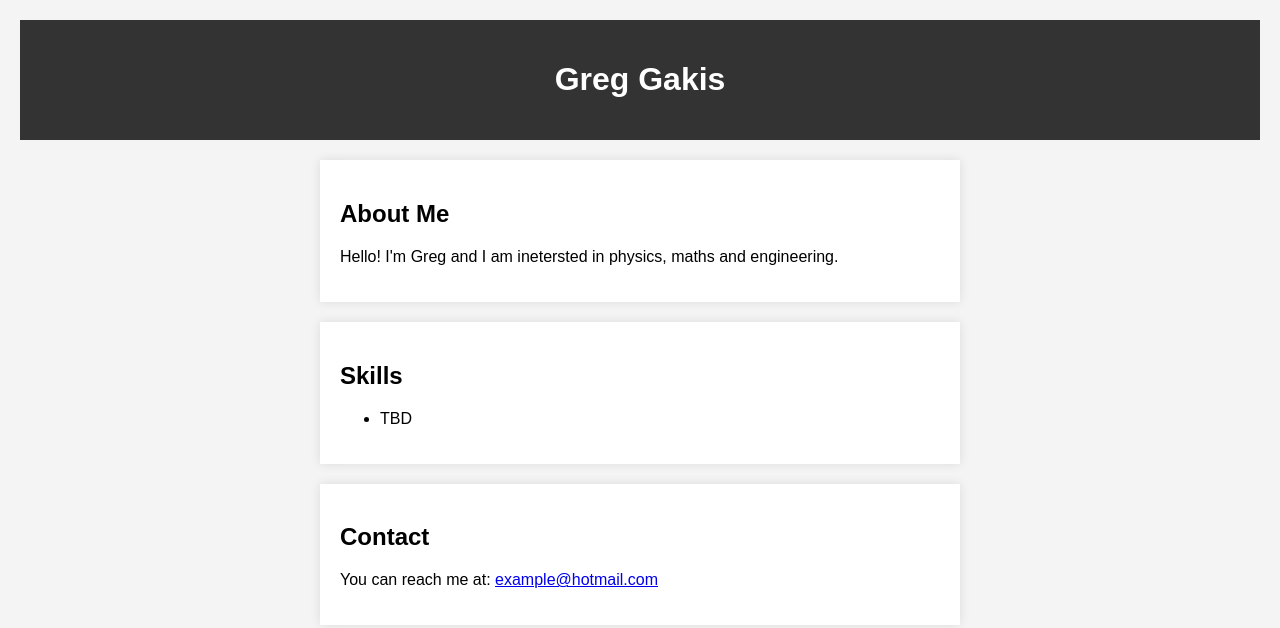
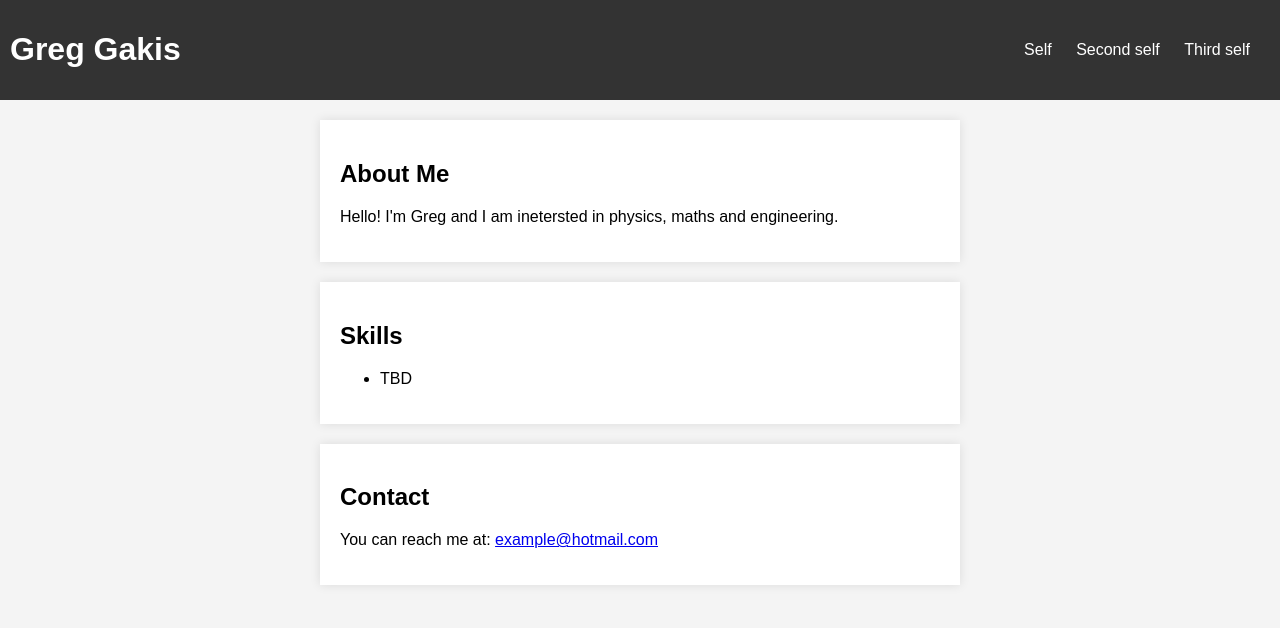
Before and after one commit to GrigoriosG/greggakis.com, a plain HTML site: page index.html in a window 1280 px wide. Drawn offline with Linux system fonts and the light colour scheme.

Commit message:
Update index.html

```diff
--- a/index.html
+++ b/index.html
@@ -4,38 +4,19 @@
     <meta charset="UTF-8">
     <meta name="viewport" content="width=device-width, initial-scale=1.0">
     <title>Greg Gakis</title>
-    <style>
-        body {
-            font-family: Arial, sans-serif;
-            margin: 20px;
-            padding: 0;
-            background-color: #f4f4f4;
-        }
-        header {
-            text-align: center;
-            padding: 20px;
-            background-color: #333;
-            color: #fff;
-        }
-        section {
-            max-width: 600px;
-            margin: 20px auto;
-            padding: 20px;
-            background-color: #fff;
-            box-shadow: 0 0 10px rgba(0, 0, 0, 0.1);
-        }
-        footer {
-            text-align: center;
-            padding: 10px;
-            background-color: #333;
-            color: #fff;
-        }
-    </style>
+    <link rel="stylesheet" href="styles.css">
 </head>
 <body>
 
     <header>
-        <h1>Greg Gakis</h1>
+        <div>
+            <h1>Greg Gakis</h1>
+        </div>
+        <nav>
+            <a href="index.html">Self</a>
+            <a href="index.html">Second self</a>
+            <a href="index.html">Third self</a>
+        </nav>
     </header>
 
     <section>
```
